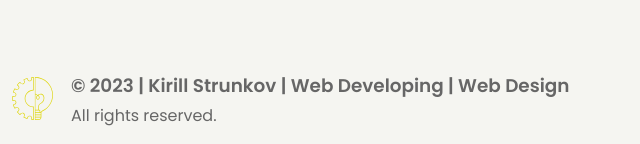
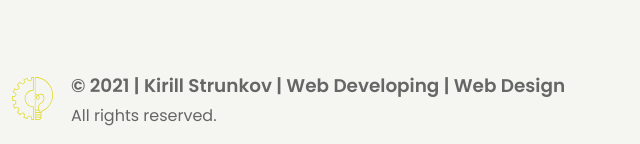
Before and after one commit to kirillciro/kirillciro.github.io, a plain HTML site: page index.html in a window 1280 px wide. Shown: the part 6193-6337 px from the top of the page, 170-810 px from the left. Drawn offline with Linux system fonts and the light colour scheme; a script that the page names is missing.

Commit message:
Update index.html

```diff
--- a/index.html
+++ b/index.html
@@ -501,7 +501,7 @@
             />
             <div>
               <p class="text--bold footer-name">
-                &copy; 2023 | Kirill Strunkov | Web Developing | Web Design
+                &copy; 2021 | Kirill Strunkov | Web Developing | Web Design
               </p>
               <p class="footer-rights">
                 <small class="text--sm">All rights reserved.</small>
```
